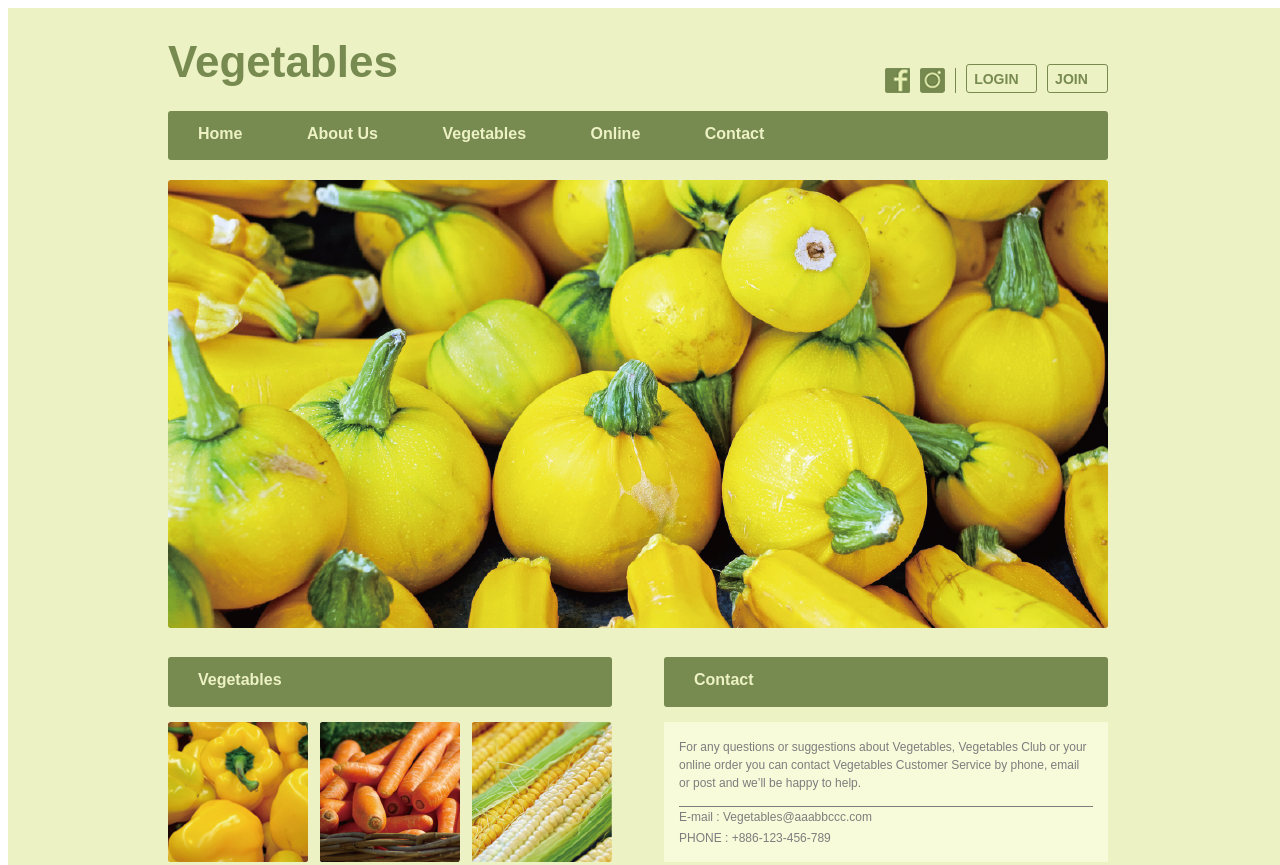
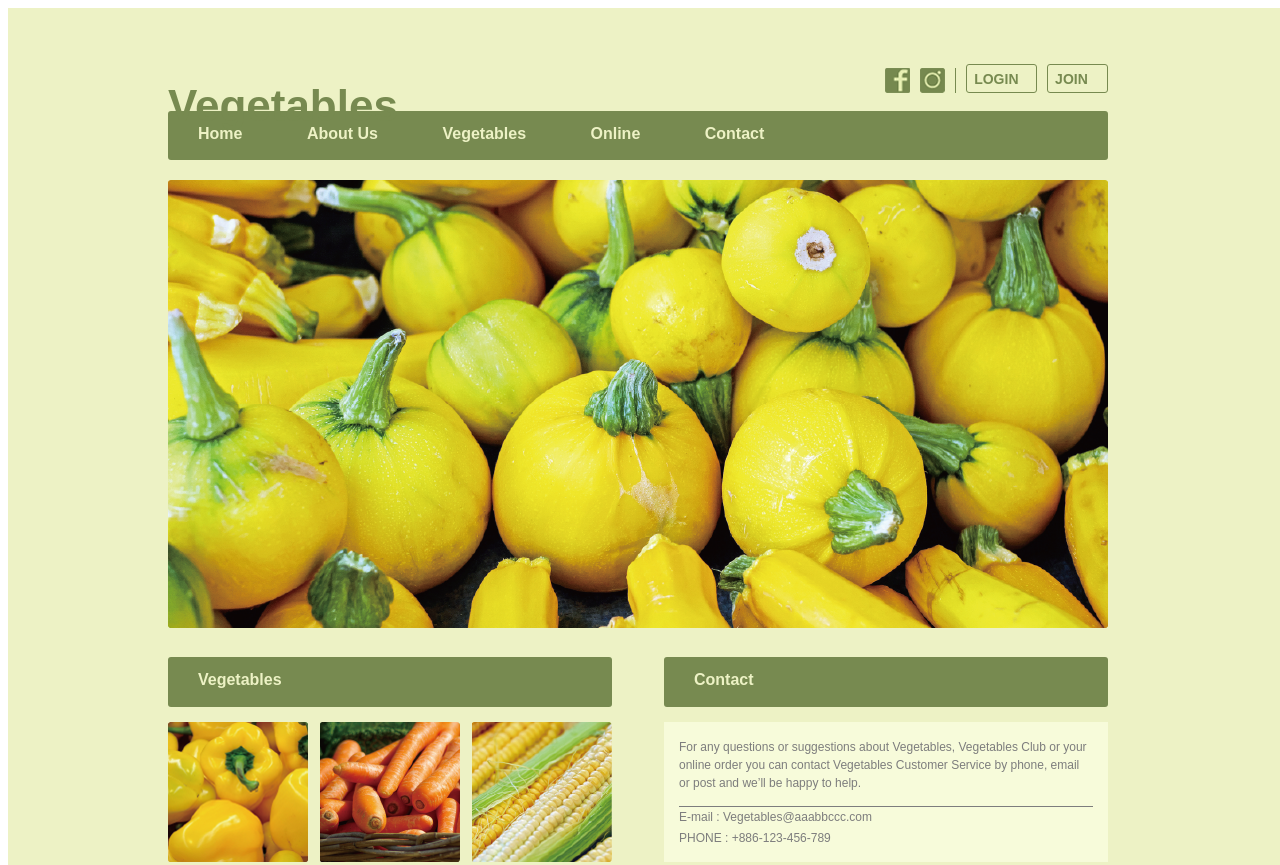
Before and after one commit to unkn0321/vegetable, a plain HTML site: page index.html in a window 1280 px wide. Shown: the top 865 px of the page. Drawn offline with Linux system fonts and the light colour scheme.

Commit message:
Update style.css

```diff
--- a/style.css
+++ b/style.css
@@ -30,7 +30,7 @@ body
     font-weight: 900;
     font-stretch: normal;
     font-style: normal;
-    line-height: 0.82;
+    line-height: 2.82;
     letter-spacing: normal;
     text-align: left;
     color: #778a50;
```
